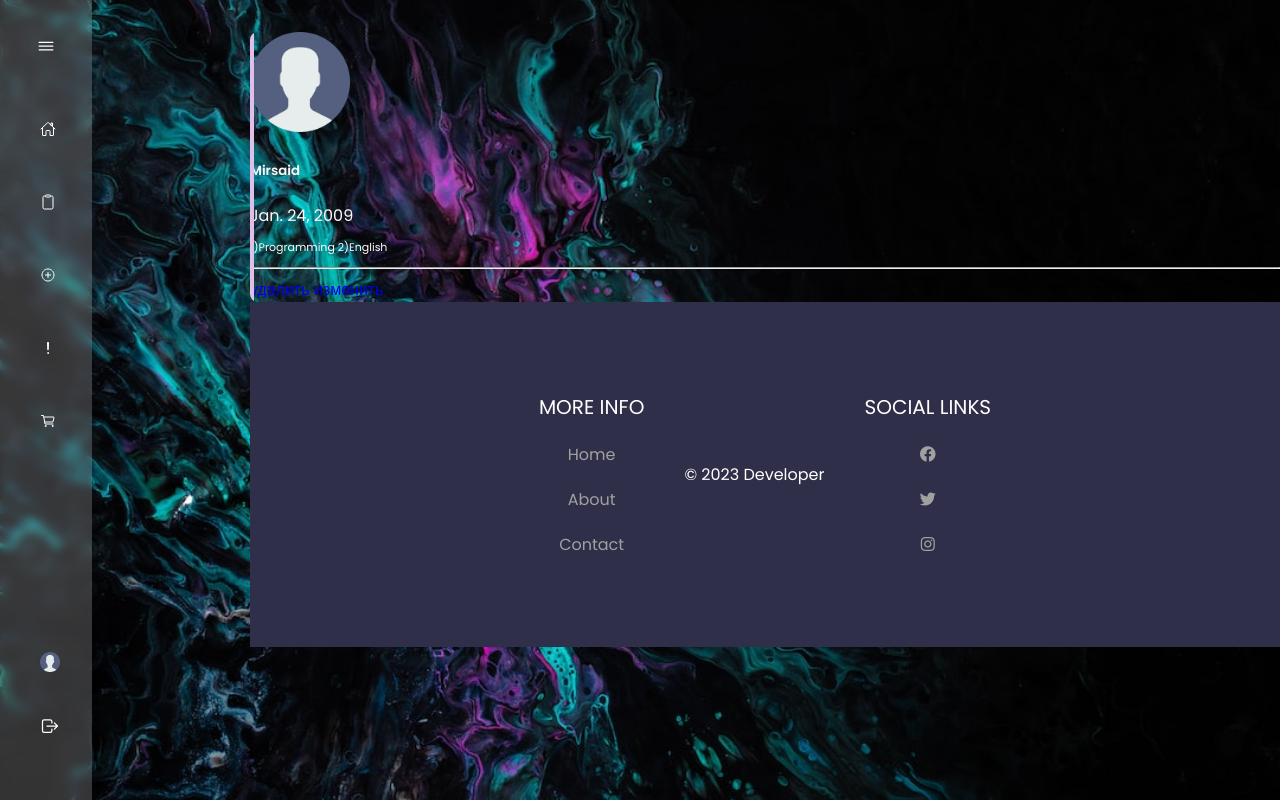
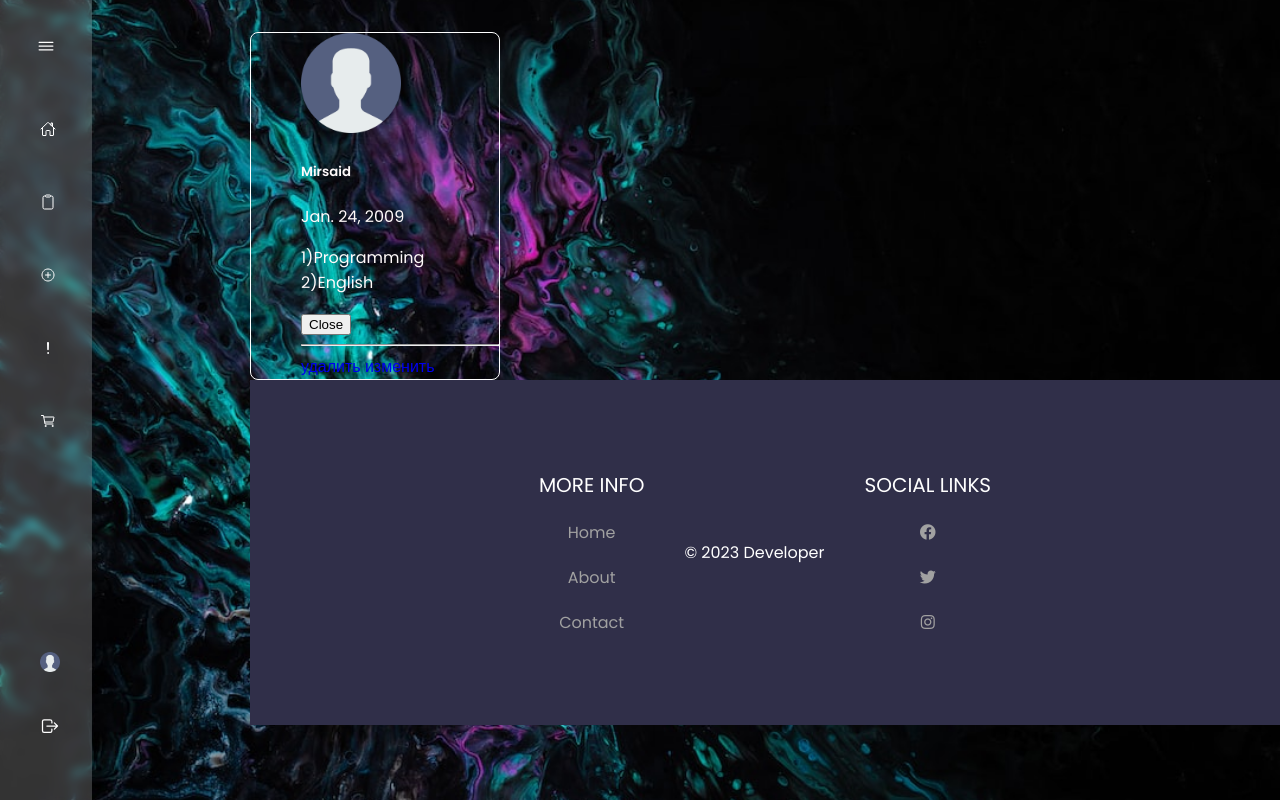
Before and after one commit to 0MAVM0/Normal-site, a Django app: page /profile/news/1 in a window 1280 px wide. Run offline with Django 4.2, Linux system fonts and the light colour scheme; a user stored in the database is signed in; data comes from the database, SQL or seed files in the repository; both versions use the stored data as it was after the commit; some libraries are stand-ins or nearby versions.

Commit message:
Debugging CSS

```diff
--- a/PerfectChoice/Profile/templates/profile/detail_views.html
+++ b/PerfectChoice/Profile/templates/profile/detail_views.html
@@ -19,7 +19,21 @@
                             <h5 class="mt-2 mb-0">{{ profile.first_name }}</h5>
                             <span>{{ profile.birth_date }}</span>
                             <div class="px-4 mt-1">
-                                <p class="fonts">{{ profile.interests }}</p>
+                                {% comment %} <p class="truncate-text"  data-bs-toggle="modal" data-bs-target="#exampleModal" data-bs-whatever="@mdo" data-max-chars="15">{{ profile.interests }}</p> {% endcomment %}
+                                <div class="modal fade" id="exampleModal" tabindex="-1" aria-labelledby="exampleModalLabel" aria-hidden="true">
+                                    <div class="modal-dialog">
+                                        <div class="modal-content">
+                                            <div class="modal-header">
+                                                <p>{{ profile.interests }}</p>
+                                            </div>
+                                            <div class="modal-footer">
+                                                <button type="button" class="btn btn-secondary" data-bs-dismiss="modal">
+                                                    Close
+                                                </button>
+                                            </div>
+                                        </div>
+                                    </div>
+                                </div>
                             </div>
                             {% if user.is_authenticated and user == profile.user %}
                                 <hr>
@@ -40,18 +54,19 @@
 {% block style %}
     <style>
         .card{
-            border:none;
+            width: 250px;
+            border: 1px solid white;
             position:relative;
             overflow:hidden;
             border-radius:8px;
             cursor:pointer;
         }
-        .card:before{
-            content:"";
-            position:absolute;
-            left:0;
-            top:0;
-            width:4px;
+        .card:before{66
+            content:"";67
+            position:absolute;68
+            left: 0;
+            top: 0;
+            width: 8px;
             height:100%;
             background-color:#E1BEE7;
             transform:scaleY(1);
@@ -61,11 +76,12 @@
         .card:after{
             content:"";
             position:absolute;
-            left:0;
-            top:0;
-            width:4px;
+            left: 0;
+            top: 0;
+            width: 8px;
             height:100%;
-            background-color:#8E24AA;
+            background: rgb(174,53,171);
+            background: linear-gradient(0deg, rgba(174,53,171,1) 9%, rgba(162,0,255,1) 20%, rgba(171,0,255,1) 27%, rgba(141,0,255,1) 35%, rgba(85,0,255,1) 44%, rgba(0,26,255,1) 54%, rgba(0,142,255,1) 66%, rgba(0,232,255,1) 75%, rgba(0,95,255,1) 91%);
             transform:scaleY(0);
             transition:all 0.5s;
             transform-origin: bottom
@@ -73,8 +89,16 @@
         .card:hover::after{
             transform:scaleY(1);
         }
-        .fonts{
-            font-size:11px;
+        .text-center {
+            margin-left: 50px;
+        }
+        .truncate-text {
+            margin-left: 125px;
+            max-width: 300px;
+            overflow: hidden;
+            text-overflow: ellipsis;
+            white-space: nowrap;
+            cursor:pointer;
         }
         .social-list{
             display:flex;
```
Also changed, not shown: PerfectChoice/Profile/templates/profile/news_profiles.html (+9 -4 lines), PerfectChoice/db.sqlite3.
